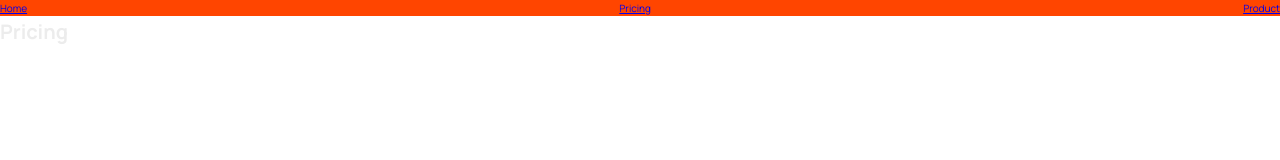
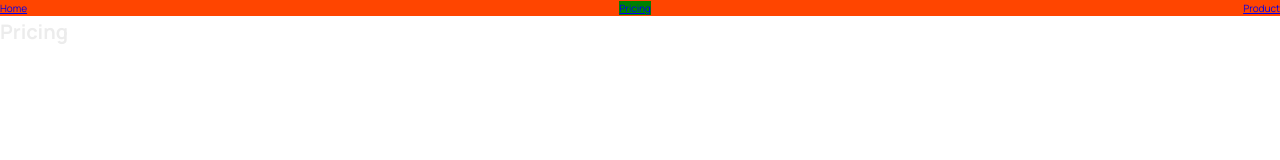
Before and after one commit to pinyada-sengate/worldwise, a React (Vite) app: page /pricing in a window 1280 px wide. Shown: the top 160 px of the page. Built offline with nearby package versions, Linux system fonts and the light colour scheme.

Commit message:
page nav styles

```diff
--- a/src/components/PageNav.module.css
+++ b/src/components/PageNav.module.css
@@ -7,3 +7,7 @@
   justify-content: space-between;
   list-style: none;
 }
+
+.nav :global(.active) {
+  background-color: green;
+}
```
